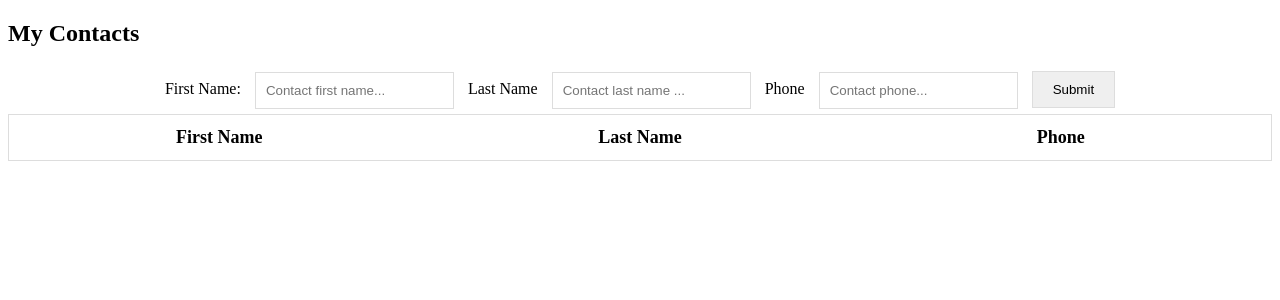
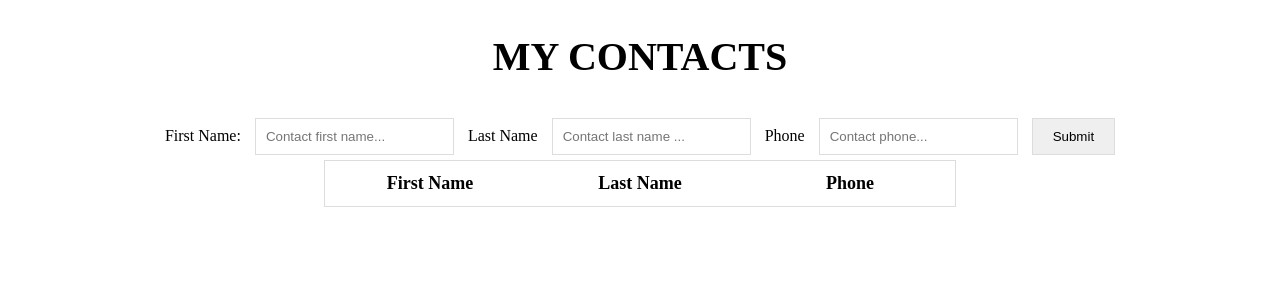
Before and after one commit to 0xffset/Contacts-Assignment-3, a PHP site: page / in a window 1280 px wide. Shown: the top 300 px of the page. Run offline with PHP 8.4, Linux system fonts and the light colour scheme; lists and menus that the app fills with data are empty.

Commit message:
Image Added

```diff
--- a/js.js
+++ b/js.js
@@ -27,8 +27,8 @@ document.addEventListener("DOMContentLoaded", function(e) {
     loadFromSourceData();
 })
 document.getElementById("form-contact").addEventListener("submit", function(e){
-        e.preventDefault();
-       var firstName = document.getElementById("firstname").value,
+    e.preventDefault();
+    var firstName = document.getElementById("firstname").value,
             lastName = document.getElementById("lastname").value,
             phone = document.getElementById("phone").value;
 
@@ -45,10 +45,12 @@ document.getElementById("form-contact").addEventListener("submit", function(e){
                 'Content-Type': 'application/json',
                 'Accept': 'application/json'
             }
-        }).then(res => console.log(res))
+        }).then(res => alert("The data was save successfully!"))
         .catch(error => console.error('Error:', error))
     } catch(e) {
         console.log("Error. A Error has been occur");
     }
-
+    document.getElementById("firstname").value = "";
+    document.getElementById("lastname").value = "";
+    document.getElementById("phone").value = "";
 });
--- a/style.css
+++ b/style.css
@@ -1,19 +1,18 @@
 * {
     box-sizing: boder-box;
      }
-#search {
-    background-position: 10px 10px;
-    width: 100%;
-    font-size: 16px;
-    padding: 12px 20px 12px 40px;
-    border: 1px solid #ddd;
-    margin-bottom: 12px;
+h2 {
+    text-align:center;
+    font-size: 40px;
+    text-transform: uppercase;
 }
 #TableContact {
     border-collapse: collapse;
-    width: 100%;
+    width: 50%;
     border: 1px solid #ddd;
     font-size: 18px;
+    margin-left: auto;
+    margin-right: auto;
 }
 .form-inline {
     align-items: center;
```
Also changed, not shown: images/img.PNG (added).
